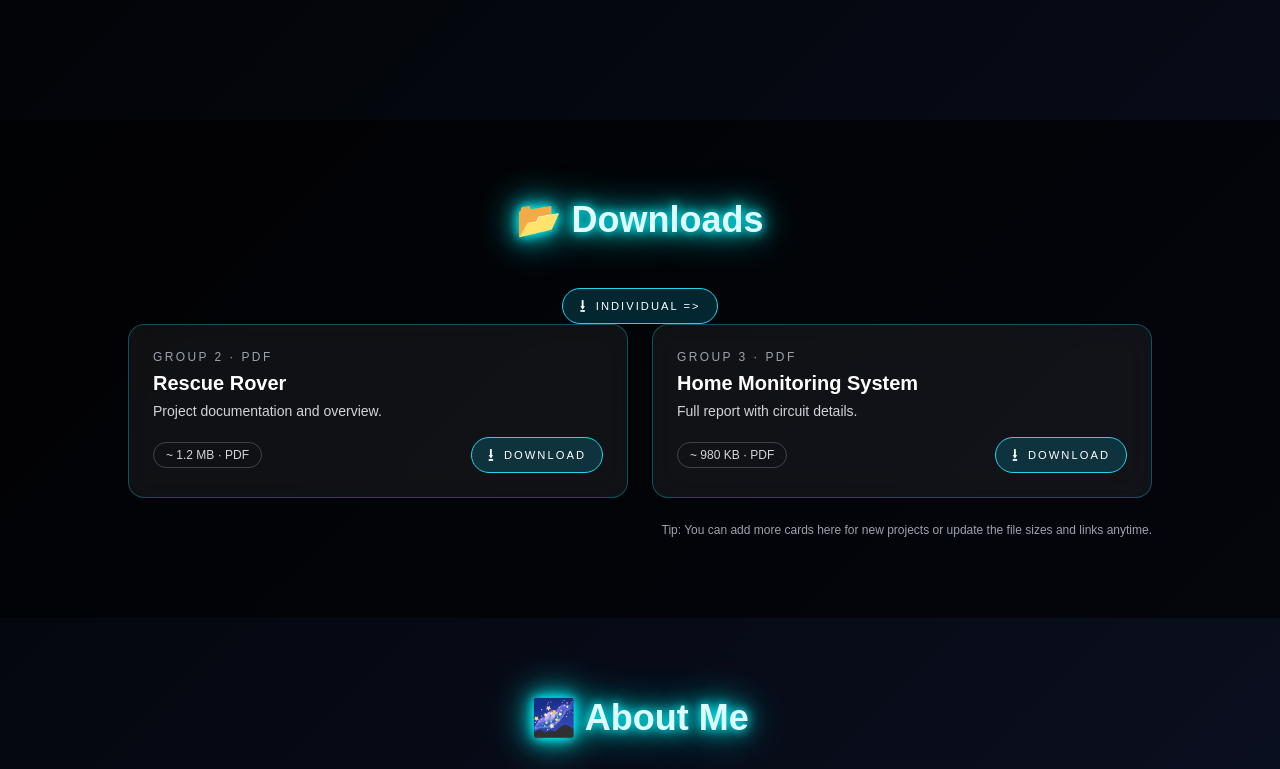
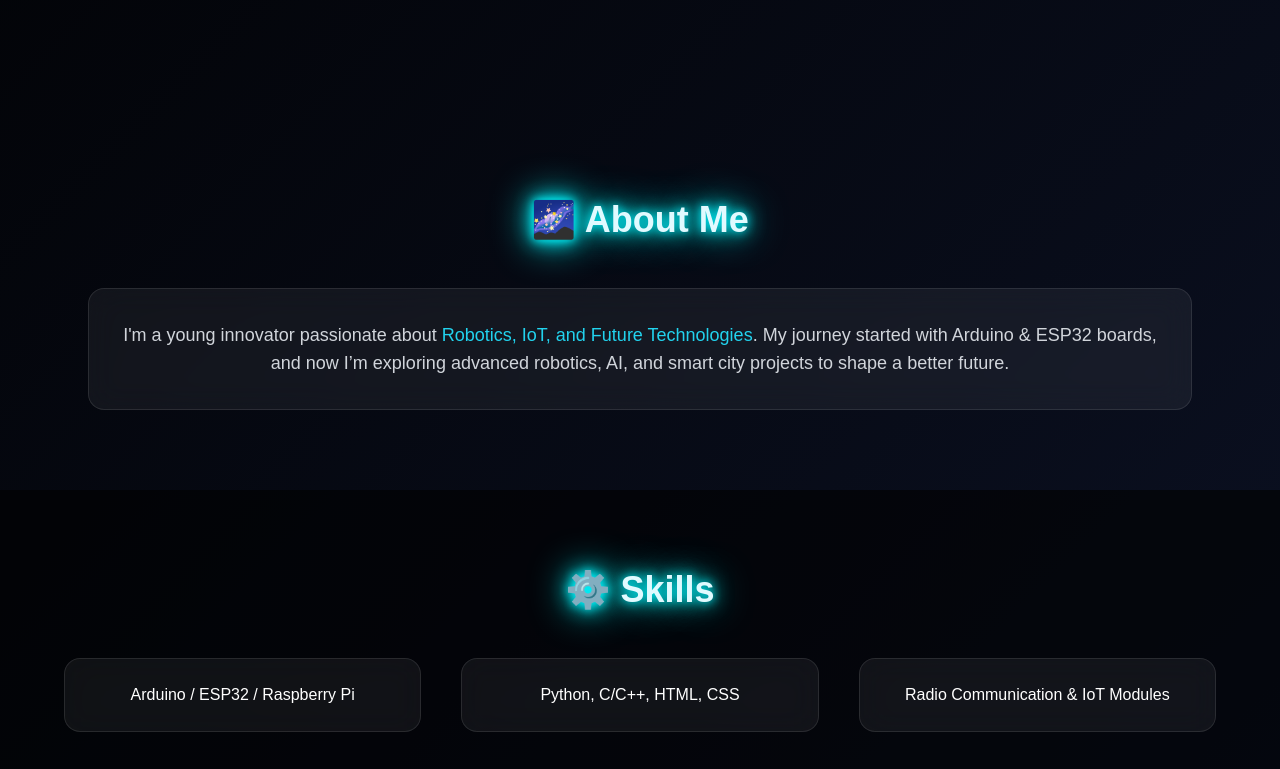
Before and after one commit to Krishnabhadran/krishnabhadran.github.io, a plain HTML site: page index.html in a window 1280 px wide. Shown: the part 680-1449 px from the top of the page. Drawn offline with nearby package versions, Linux system fonts and the light colour scheme.

```diff
--- a/index.html
+++ b/index.html
@@ -58,54 +58,6 @@
   </section>
 
 
-  <!-- Downloads (Updated – themed like generated page) -->
-  <section id="downloads" class="py-20 px-6 bg-black bg-opacity-60">
-    <h2 class="text-4xl font-bold text-center mb-12 neon-text">📂 Downloads</h2>
-<center> <a href="downloadsin.html"
-             class="inline-flex items-center gap-2 px-4 py-2 rounded-full border border-cyan-400 bg-cyan-500/20 hover:bg-cyan-500/40 transition text-[0.7rem] tracking-[0.18em] uppercase">
-            <span class="text-lg leading-none">⭳</span>
-  <span>Individual =></span>
-          </a></center>
-    <div class="max-w-5xl mx-auto grid gap-6 md:grid-cols-2">
-      <!-- Card 1 -->
-      <div class="glass-card rounded-2xl p-6 flex flex-col justify-between border border-cyan-500/40">
-        <div>
-          <p class="text-xs uppercase tracking-[0.2em] text-gray-400 mb-1">Group 2 · PDF</p>
-          <h3 class="text-xl font-semibold mb-1">Rescue Rover</h3>
-          <p class="text-sm text-gray-300">Project documentation and overview.</p>
-        </div>
-        <div class="mt-4 flex items-center justify-between gap-3">
-          <span class="text-xs px-3 py-1 rounded-full border border-gray-500/50 text-gray-300">~ 1.2 MB · PDF</span>
-          <a href="downloads1/rescuerover.pdf" download
-             class="inline-flex items-center gap-2 px-4 py-2 rounded-full border border-cyan-400 bg-cyan-500/20 hover:bg-cyan-500/40 transition text-[0.7rem] tracking-[0.18em] uppercase">
-            <span class="text-lg leading-none">⭳</span>
-            <span>Download</span>
-          </a>
-        </div>
-      </div>
-
-      <!-- Card 2 -->
-      <div class="glass-card rounded-2xl p-6 flex flex-col justify-between border border-cyan-500/40">
-        <div>
-          <p class="text-xs uppercase tracking-[0.2em] text-gray-400 mb-1">Group 3 · PDF</p>
-          <h3 class="text-xl font-semibold mb-1">Home Monitoring System</h3>
-          <p class="text-sm text-gray-300">Full report with circuit details.</p>
-        </div>
-        <div class="mt-4 flex items-center justify-between gap-3">
-          <span class="text-xs px-3 py-1 rounded-full border border-gray-500/50 text-gray-300">~ 980 KB · PDF</span>
-          <a href="downloads1/monitoring.pdf" download
-             class="inline-flex items-center gap-2 px-4 py-2 rounded-full border border-cyan-400 bg-cyan-500/20 hover:bg-cyan-500/40 transition text-[0.7rem] tracking-[0.18em] uppercase">
-            <span class="text-lg leading-none">⭳</span>
-            <span>Download</span>
-          </a>
-        </div>
-      </div>
-    </div>
-
-    <p class="mt-6 text-xs text-right text-gray-400 max-w-5xl mx-auto">
-      Tip: You can add more cards here for new projects or update the file sizes and links anytime.
-    </p>
-  </section>
 
   <!-- About -->
   <section id="about" class="py-20 px-6 max-w-6xl mx-auto">
```
